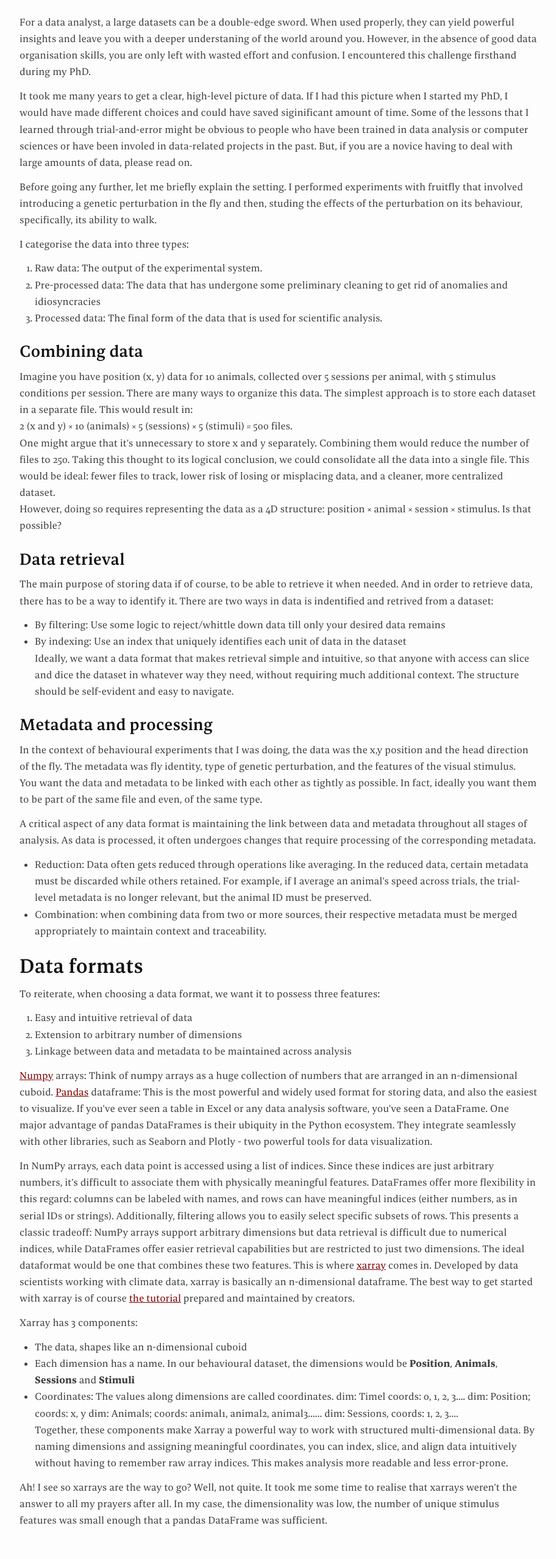
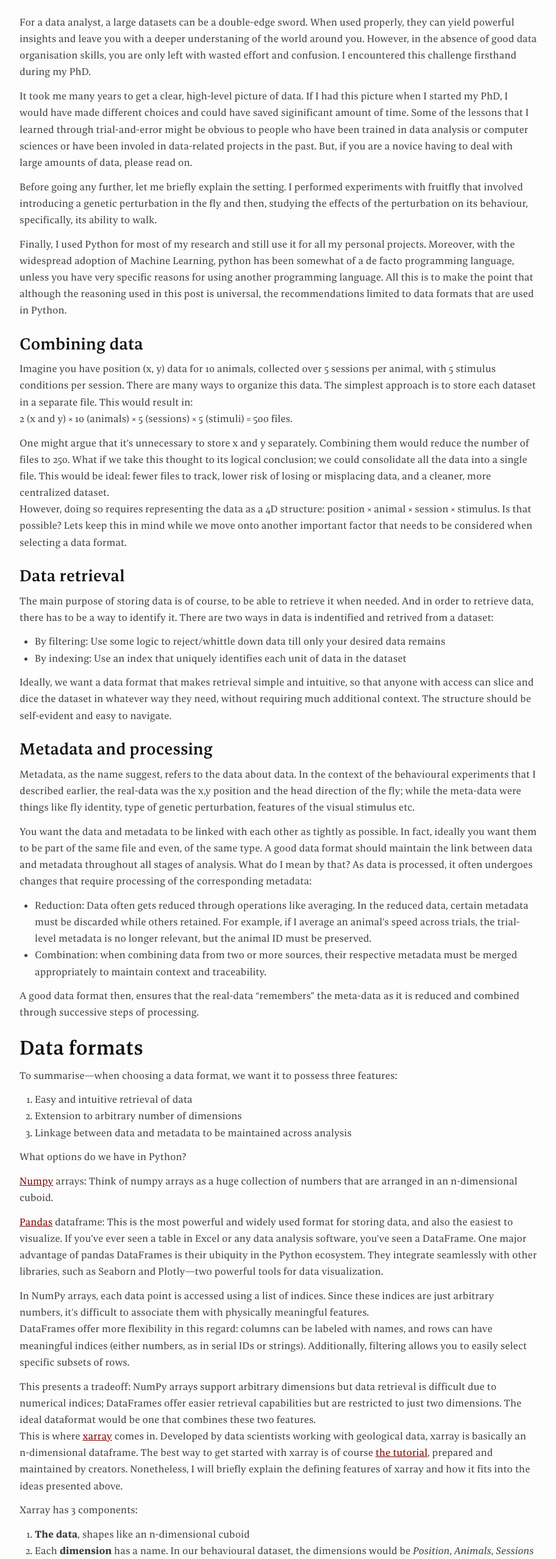
Before and after one commit to rsatapat/rsatapat.github.io, a plain HTML site: page blogs/messy-data/index.html in a window 1280 px wide. Shown: the part 241-2797 px from the top of the page at 61% size, without its empty margins (183-1095 px from the left). Drawn offline with Linux system fonts and the light colour scheme.

Commit message:
fixed the meddy-data blogpost

````diff
--- a/blogs/messy-data/index.html
+++ b/blogs/messy-data/index.html
@@ -82,6 +82,11 @@
    data-analysis
 </a>
 
+          <a href="/blogs-tags/python/" class="badge bg-dark text-white me-1"
+                    style="font-size: 1.1em; text-decoration: none !important;">
+   python
+</a>
+
       </div>
 
   </header>
@@ -91,74 +96,77 @@
 
 <p>It took me many years to get a clear, high-level picture of data. If I had this picture when I started my PhD, I would have made different choices and could have saved siginificant amount of time. Some of the lessons that I learned through trial-and-error might be obvious to people who have been trained in data analysis or computer sciences or have been involed in data-related projects in the past. But, if you are a novice having to deal with large amounts of data, please read on.</p>
 
-<p>Before going any further, let me briefly explain the setting. I performed experiments with fruitfly that involved introducing a genetic perturbation in the fly and then, studing the effects of the perturbation on its behaviour, specifically, its ability to walk.</p>
+<p>Before going any further, let me briefly explain the setting. I performed experiments with fruitfly that involved introducing a genetic perturbation in the fly and then, studying the effects of the perturbation on its behaviour, specifically, its ability to walk.</p>
 
-<p>I categorise the data into three types:</p>
-<ol>
-  <li>Raw data: The output of the experimental system.</li>
-  <li>Pre-processed data: The data that has undergone some preliminary cleaning to get rid of anomalies and idiosyncracies</li>
-  <li>Processed data: The final form of the data that is used for scientific analysis.</li>
-</ol>
+<p>Finally, I used Python for most of my research and still use it for all my personal projects. Moreover, with the widespread adoption of Machine Learning, python has been somewhat of a de facto programming language, unless you have very specific reasons for using another programming language. All this is to make the point that although the reasoning used in this post is universal, the recommendations limited to data formats that are used in Python.</p>
 
 <h3 id="combining-data">Combining data</h3>
 <p>Imagine you have position (x, y) data for 10 animals, collected over 5 sessions per animal, with 5 stimulus conditions per session. There are many ways to organize this data. The simplest approach is to store each dataset in a separate file. This would result in:<br />
-2 (x and y) × 10 (animals) × 5 (sessions) × 5 (stimuli) = 500 files.<br />
-One might argue that it’s unnecessary to store x and y separately. Combining them would reduce the number of files to 250. Taking this thought to its logical conclusion, we could consolidate all the data into a single file. This would be ideal: fewer files to track, lower risk of losing or misplacing data, and a cleaner, more centralized dataset.<br />
-However, doing so requires representing the data as a 4D structure: position × animal × session × stimulus. Is that possible?</p>
+2 (x and y) × 10 (animals) × 5 (sessions) × 5 (stimuli) = 500 files.</p>
+
+<p>One might argue that it’s unnecessary to store x and y separately. Combining them would reduce the number of files to 250. What if we take this thought to its logical conclusion; we could consolidate all the data into a single file. This would be ideal: fewer files to track, lower risk of losing or misplacing data, and a cleaner, more centralized dataset.<br />
+However, doing so requires representing the data as a 4D structure: position × animal × session × stimulus. Is that possible? Lets keep this in mind while we move onto another important factor that needs to be considered when selecting a data format.</p>
 
 <h3 id="data-retrieval">Data retrieval</h3>
-<p>The main purpose of storing data if of course, to be able to retrieve it when needed. And in order to retrieve data, there has to be a way to identify it.
+<p>The main purpose of storing data is of course, to be able to retrieve it when needed. And in order to retrieve data, there has to be a way to identify it.
 There are two ways in data is indentified and retrived from a dataset:</p>
 <ul>
   <li>By filtering: Use some logic to reject/whittle down data till only your desired data remains</li>
-  <li>By indexing: Use an index that uniquely identifies each unit of data in the dataset<br />
-Ideally, we want a data format that makes retrieval simple and intuitive, so that anyone with access can slice and dice the dataset in whatever way they need, without requiring much additional context. The structure should be self-evident and easy to navigate.</li>
+  <li>By indexing: Use an index that uniquely identifies each unit of data in the dataset</li>
 </ul>
 
+<p>Ideally, we want a data format that makes retrieval simple and intuitive, so that anyone with access can slice and dice the dataset in whatever way they need, without requiring much additional context. The structure should be self-evident and easy to navigate.</p>
+
 <h3 id="metadata-and-processing">Metadata and processing</h3>
-<p>In the context of behavioural experiments that I was doing, the data was the x,y position and the head direction of the fly. The metadata was fly identity, type of genetic perturbation, and the features of the visual stimulus.<br />
-You want the data and metadata to be linked with each other as tightly as possible. In fact, ideally you want them to be part of the same file and even, of the same type.</p>
+<p>Metadata, as the name suggest, refers to the data about data. In the context of the behavioural experiments that I described earlier, the real-data was the x,y position and the head direction of the fly; while the meta-data were things like fly identity, type of genetic perturbation, features of the visual stimulus etc.</p>
 
-<p>A critical aspect of any data format is maintaining the link between data and metadata throughout all stages of analysis. As data is processed, it often undergoes changes that require processing of the corresponding metadata.</p>
+<p>You want the data and metadata to be linked with each other as tightly as possible. In fact, ideally you want them to be part of the same file and even, of the same type. A good data format should maintain the link between data and metadata throughout all stages of analysis. What do I mean by that? As data is processed, it often undergoes changes that require processing of the corresponding metadata:</p>
 <ul>
   <li>Reduction: Data often gets reduced through operations like averaging. In the reduced data, certain metadata must be discarded while others retained. For example, if I average an animal’s speed across trials, the trial-level metadata is no longer relevant, but the animal ID must be preserved.</li>
   <li>Combination: when combining data from two or more sources, their respective metadata must be merged appropriately to maintain context and traceability.</li>
 </ul>
 
+<p>A good data format then, ensures that the real-data “remembers” the meta-data as it is reduced and combined through successive steps of processing.</p>
+
 <h2 id="data-formats">Data formats</h2>
-<p>To reiterate, when choosing a data format, we want it to possess three features:</p>
+<p>To summarise—when choosing a data format, we want it to possess three features:</p>
 <ol>
   <li>Easy and intuitive retrieval of data</li>
   <li>Extension to arbitrary number of dimensions</li>
   <li>Linkage between data and metadata to be maintained across analysis</li>
 </ol>
 
-<p><a href="https://numpy.org/">Numpy</a> arrays: Think of numpy arrays as a huge collection of numbers that are arranged in an n-dimensional cuboid.
-<a href="https://pandas.pydata.org/">Pandas</a> dataframe: This is the most powerful and widely used format for storing data, and also the easiest to visualize. If you’ve ever seen a table in Excel or any data analysis software, you’ve seen a DataFrame. One major advantage of pandas DataFrames is their ubiquity in the Python ecosystem. They integrate seamlessly with other libraries, such as Seaborn and Plotly - two powerful tools for data visualization.</p>
+<p>What options do we have in Python?</p>
+
+<p><a href="https://numpy.org/">Numpy</a> arrays: Think of numpy arrays as a huge collection of numbers that are arranged in an n-dimensional cuboid.</p>
+
+<p><a href="https://pandas.pydata.org/">Pandas</a> dataframe: This is the most powerful and widely used format for storing data, and also the easiest to visualize. If you’ve ever seen a table in Excel or any data analysis software, you’ve seen a DataFrame. One major advantage of pandas DataFrames is their ubiquity in the Python ecosystem. They integrate seamlessly with other libraries, such as Seaborn and Plotly—two powerful tools for data visualization.</p>
 
 <!-- ```python
 df.loc[[1,2], 'col1']
 array[i,j]
 ``` -->
 
-<p>In NumPy arrays, each data point is accessed using a list of indices. Since these indices are just arbitrary numbers, it’s difficult to associate them with physically meaningful features.
-DataFrames offer more flexibility in this regard: columns can be labeled with names, and rows can have meaningful indices (either numbers, as in serial IDs or strings). Additionally, filtering allows you to easily select specific subsets of rows.
-This presents a classic tradeoff: NumPy arrays support arbitrary dimensions but data retrieval is difficult due to numerical indices, while DataFrames offer easier retrieval capabilities but are restricted to just two dimensions.
-The ideal dataformat would be one that combines these two features. This is where <a href="https://xarray.dev/">xarray</a> comes in. Developed by data scientists working with climate data, xarray is basically an n-dimensional dataframe. The best way to get started with xarray is of course <a href="https://tutorial.xarray.dev/intro.html">the tutorial</a> prepared and maintained by creators.</p>
+<p>In NumPy arrays, each data point is accessed using a list of indices. Since these indices are just arbitrary numbers, it’s difficult to associate them with physically meaningful features.<br />
+DataFrames offer more flexibility in this regard: columns can be labeled with names, and rows can have meaningful indices (either numbers, as in serial IDs or strings). Additionally, filtering allows you to easily select specific subsets of rows.</p>
+
+<p>This presents a tradeoff: NumPy arrays support arbitrary dimensions but data retrieval is difficult due to numerical indices; DataFrames offer easier retrieval capabilities but are restricted to just two dimensions.
+The ideal dataformat would be one that combines these two features.<br />
+This is where <a href="https://xarray.dev/">xarray</a> comes in. Developed by data scientists working with geological data, xarray is basically an n-dimensional dataframe. The best way to get started with xarray is of course <a href="https://tutorial.xarray.dev/intro.html">the tutorial</a>, prepared and maintained by creators. Nonetheless, I will briefly explain the defining features of xarray and how it fits into the ideas presented above.</p>
 
 <p>Xarray has 3 components:</p>
-<ul>
-  <li>The data, shapes like an n-dimensional cuboid</li>
-  <li>Each dimension has a name. In our behavioural dataset, the dimensions would be <strong>Position</strong>, <strong>Animals</strong>, <strong>Sessions</strong> and <strong>Stimuli</strong></li>
-  <li>Coordinates: The values along dimensions are called coordinates.
+<ol>
+  <li><strong>The data</strong>, shapes like an n-dimensional cuboid</li>
+  <li>Each <strong>dimension</strong> has a name. In our behavioural dataset, the dimensions would be <em>Position</em>, <em>Animals</em>, <em>Sessions</em> and <em>Stimuli</em></li>
+  <li><strong>Coordinates</strong>: The values along dimensions are called coordinates.
 dim: Timel coords: 0, 1, 2, 3….
 dim: Position; coords: x, y
 dim: Animals; coords: animal1, animal2, animal3……
 dim: Sessions, coords: 1, 2, 3….<br />
 Together, these components make Xarray a powerful way to work with structured multi-dimensional data. By naming dimensions and assigning meaningful coordinates, you can index, slice, and align data intuitively without having to remember raw array indices. This makes analysis more readable and less error-prone.</li>
-</ul>
+</ol>
 
-<p>Ah! I see so xarrays are the way to go? Well, not quite. It took me some time to realise that xarrays weren’t the answer to all my prayers after all. In my case, the dimensionality was low, the number of unique stimulus features was small enough that a pandas DataFrame was sufficient.</p>
+<p>Ah! I see so xarrays are the way to go? Well, yes, but not always. In my own case, it took me some time to realise that xarrays weren’t the answer to all my prayers after all. In my case, the dimensionality was low, the number of unique stimulus features was small enough that a pandas DataFrame might have been sufficient. I still don’t regret using xarray because it has some very nice features like in-built methods for plotting data that made life much easier but, if I had read this blog post before I started my PhD, then, I might have stuck with pandas.</p>
 
   </div>
 
````
Also changed, not shown: blogs-tags/data-analysis/index.html (+3 -0 lines), blogs-tags/phd/index.html (+3 -0 lines), blogs-tags/python/index.html (+14 -0 lines), projects/PhD_project/index.html (+3 -3 lines).
